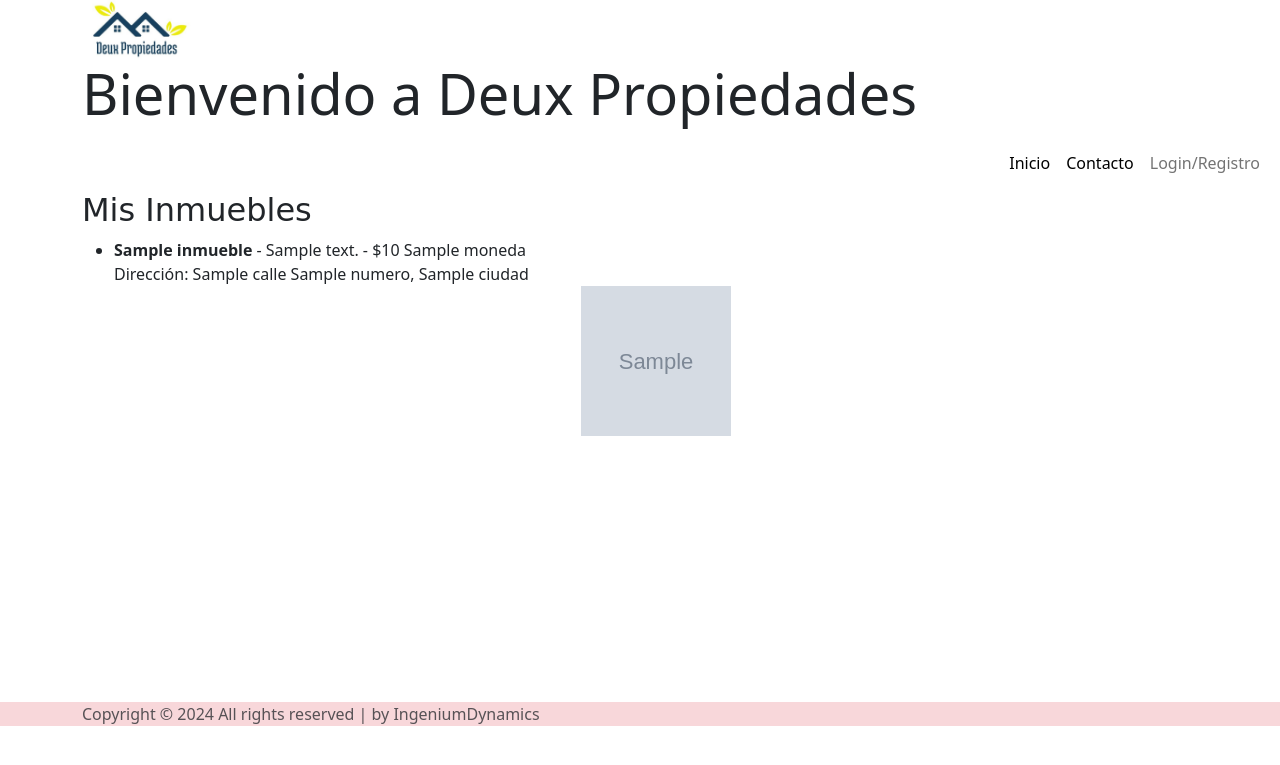
After one commit to Cy5k0/rentings, a Django app: template proyecto_inmuebles/gestion_inmuebles/templates/propiedades.html in a window 1280 px wide. The commit adds this page. Shown: the top 765 px of the page. Run offline with Django 3.2, Linux system fonts and the light colour scheme; the template is opened without the code that fills it: most values are stand-ins (such as "Sample title", 1, 10 or a date in 2020); grey boxes marked "Sample" are stand-in pictures; some libraries are stand-ins or nearby versions.

Commit message:
actualiza informacion del usuario, listado propiedades

```diff
--- a/proyecto_inmuebles/gestion_inmuebles/templates/layout/navbar.html
+++ b/proyecto_inmuebles/gestion_inmuebles/templates/layout/navbar.html
@@ -33,11 +33,14 @@
           peter18 arrendador
           debe mostrar el buscador de propiedades y permitir solicitar arriendo-->
           {% if request.session.tipo_usuario == "2" %}
-          <li class="nav-item">
-            <a class="nav-link" style="color: black" href="/arrendatario/"
-              >Dashboard</a
-            >
-          </li>
+          <li class="nav-item dropdown">
+            <a class="nav-link dropdown-toggle" href="#" id="navbarDropdownMenuLink" role="button" data-bs-toggle="dropdown" aria-expanded="false">
+              Dashboard
+            </a>
+            <ul class="dropdown-menu" aria-labelledby="navbarDropdownMenuLink">
+              <li><a class="dropdown-item" href="/dashboard_prop/">Mis Propiedades</a></li>
+              <li><a class="dropdown-item" href="#">Solicitudes</a></li>
+            </ul>
           {% endif %}
 
           <!--peter21 arrendatario
@@ -55,8 +58,8 @@
 
           <li class="nav-item">
             <a class="nav-link" style="color: black" href="/contacto/"
-              >Contacto{{request.session.tipo_usuario}}xx</a
-            >
+              >Contacto</a
+            >  <!--{  {request.session.tipo_usuario} }xx-->
           </li>
 
           {% if user.is_authenticated %}
--- a/proyecto_inmuebles/gestion_inmuebles/templates/misdatos.html
+++ b/proyecto_inmuebles/gestion_inmuebles/templates/misdatos.html
@@ -34,7 +34,7 @@
             <strong>ID Nacional:</strong> {{ perfil.id_nacional }}
           </li>
           <li class="list-group-item">
-            <strong>Tipo de Usuario:</strong> {{ perfil.tipo_usuario.nombre }}
+            <strong>Tipo de Usuario:</strong> {{ perfil.tipousuario }}
           </li>
         </ul>
           <div class="card-body text-center">
--- /dev/null
+++ b/proyecto_inmuebles/gestion_inmuebles/templates/propiedades.html
@@ -0,0 +1,47 @@
+{% extends 'layout/base.html' %}
+{% load static %}
+
+{% block content %}
+<script src="https://ajax.googleapis.com/ajax/libs/jquery/3.5.1/jquery.min.js"></script>
+<link rel="stylesheet" href="https://cdnjs.cloudflare.com/ajax/libs/bootstrap/5.3.0/css/bootstrap.min.css">
+
+
+<h2>Mis Inmuebles</h2>
+<ul>
+    {% for item in inmuebles_con_imagenes %}
+    <li>
+        <strong>{{ item.inmueble.nombre }}</strong> - {{ item.inmueble.descripcion }} - ${{ item.inmueble.precio }} {{ item.inmueble.moneda }}
+        <br>
+        Dirección: {{ item.inmueble.calle }} {{ item.inmueble.numero }}, {{ item.inmueble.ciudad.nombre }}
+
+        <!-- Carrusel de imágenes en miniatura -->
+        {% if item.imagenes %}
+        <div id="carousel-{{ forloop.counter }}" class="carousel slide" data-bs-ride="carousel" >
+            <div class="carousel-inner">
+                {% for imagen in item.imagenes %}
+                <div class="carousel-item  {% if forloop.first %}active{% endif %}" data-bs-interval="3000">
+                    <!--{ { imagen.imagen.url } }-->
+                    <!--<img id="prop_min" src="{ { imagen.imagen.url } }" class="d-block w-100" alt="Imagen de { { item.inmueble.nombre } }">-->
+                    <img id="prop-min" src="{{ imagen.imagen.url }}" class="d-block w-auto"  alt="Imagen de {{ item.inmueble.nombre }}">
+                </div>
+                {% endfor %}
+            </div>
+            <button class="carousel-control-prev" type="button" data-bs-target="#carousel-{{ forloop.counter }}" data-bs-slide="prev">
+                <span class="carousel-control-prev-icon" aria-hidden="true"></span>
+                <span class="visually-hidden">Previous</span>
+            </button>
+            <button class="carousel-control-next" type="button" data-bs-target="#carousel-{{ forloop.counter }}" data-bs-slide="next">
+                <span class="carousel-control-next-icon" aria-hidden="true"></span>
+                <span class="visually-hidden">Next</span>
+            </button>
+        </div>
+        {% else %}
+        <p>Imágenes no disponibles</p>
+        {% endif %}
+    </li>
+    {% endfor %}
+</ul>
+
+<script src="https://cdnjs.cloudflare.com/ajax/libs/bootstrap/5.3.0/js/bootstrap.bundle.min.js"></script>
+
+{% endblock %}
--- a/proyecto_inmuebles/gestion_inmuebles/urls.py
+++ b/proyecto_inmuebles/gestion_inmuebles/urls.py
@@ -17,4 +17,6 @@ urlpatterns = [
     path('registro/', views.register, name='registro'),
     path("misdatos/", views.misdatos , name="misdatos"),
     path('editar/', views.update_profile, name='update_profile'),
+
+    path('dashboard_prop/', views.mostrar_inmuebles, name='dashboard_prop'),
     ]+ static(settings.MEDIA_URL, document_root=settings.MEDIA_ROOT)
```
Also changed, not shown: proyecto_inmuebles/gestion_inmuebles/forms.py (+22 -11 lines), proyecto_inmuebles/gestion_inmuebles/templates/update_profile.html (+14 -2 lines), proyecto_inmuebles/gestion_inmuebles/views.py (+46 -7 lines), proyecto_inmuebles/gestion_inmuebles/static/img/portada.jpg (added).
